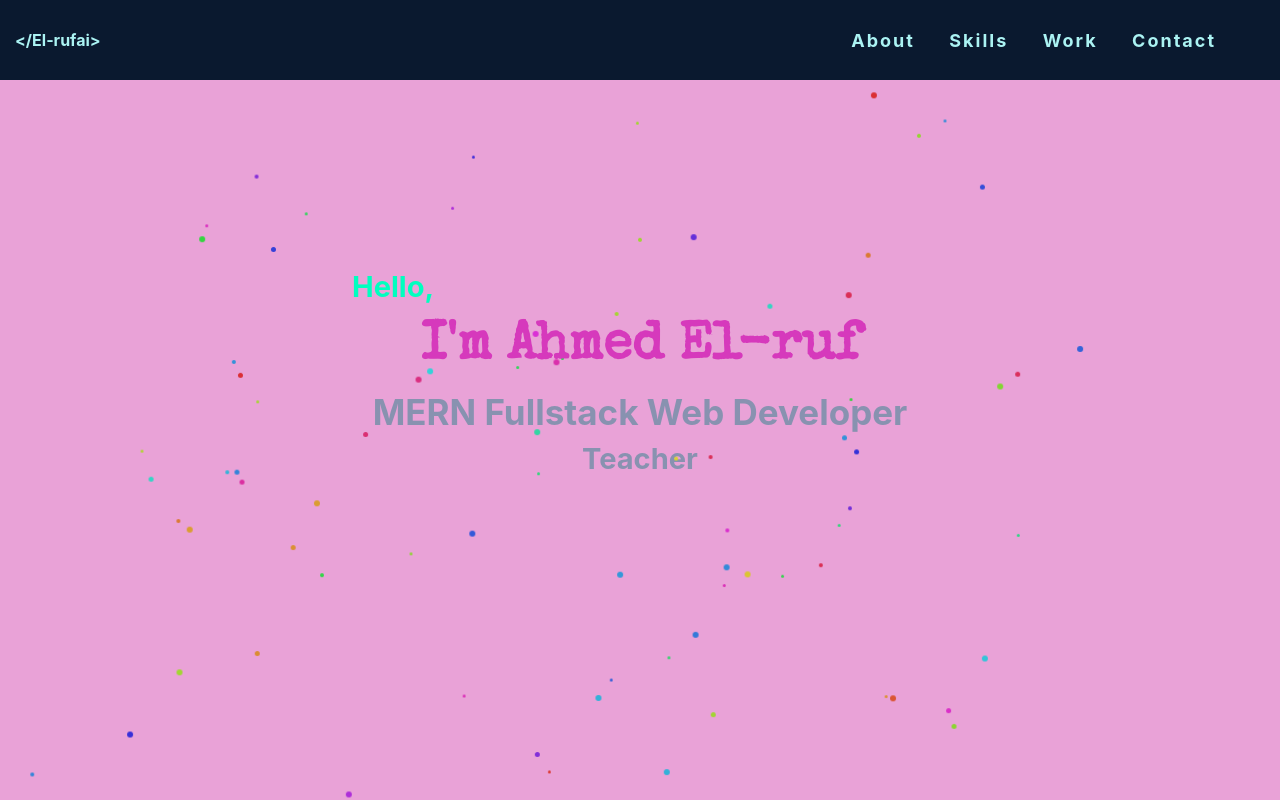
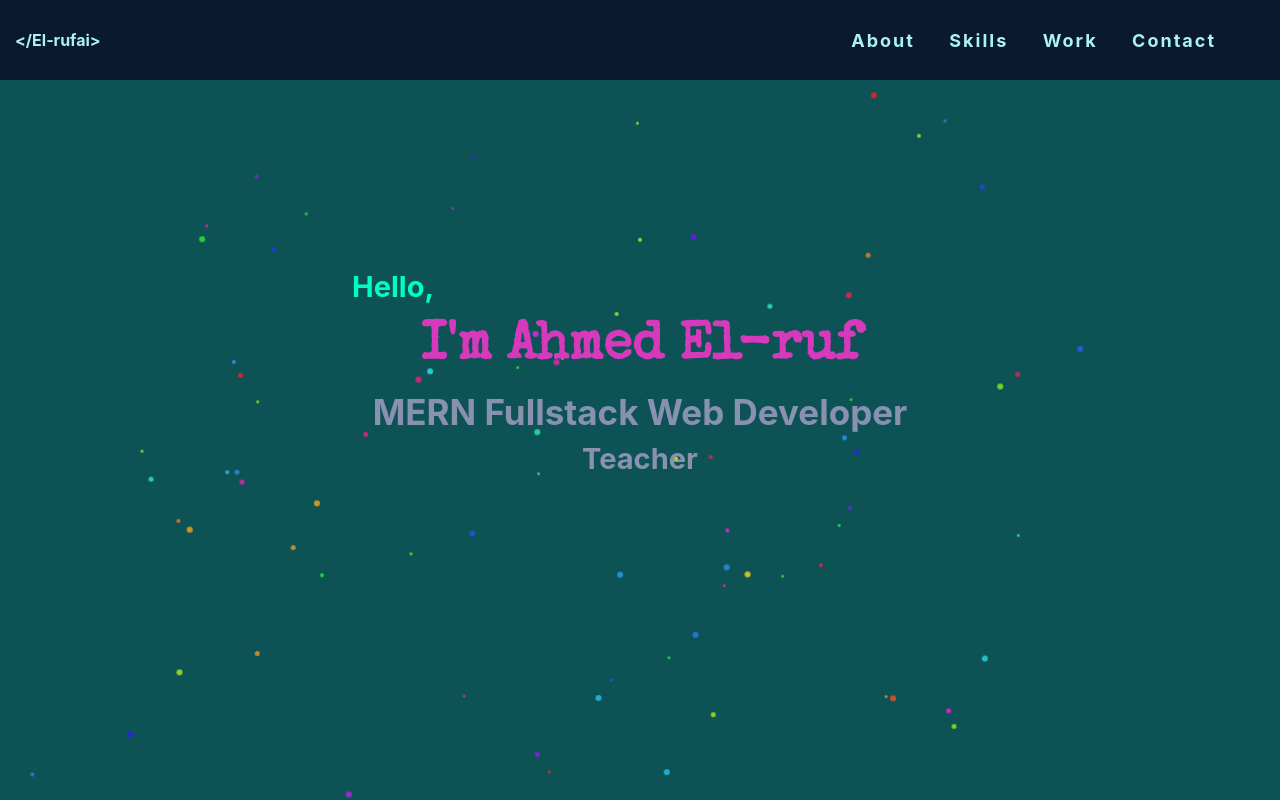
Before and after one commit to yrufai/portfolio, a React (Create React App) app: page / in a window 1280 px wide. Shown: the top 800 px of the page. Built offline with nearby package versions, Linux system fonts and the light colour scheme.

Commit message:
background color changed

```diff
--- a/src/components/Home.scss
+++ b/src/components/Home.scss
@@ -4,7 +4,7 @@
   font-size: 35px;
   color: #8892b0;
   .nav-area {
-    background: #e9a2d7;
+    background: #0d5355;
     height: 90vh;
     img {
       width: 150px;
```
